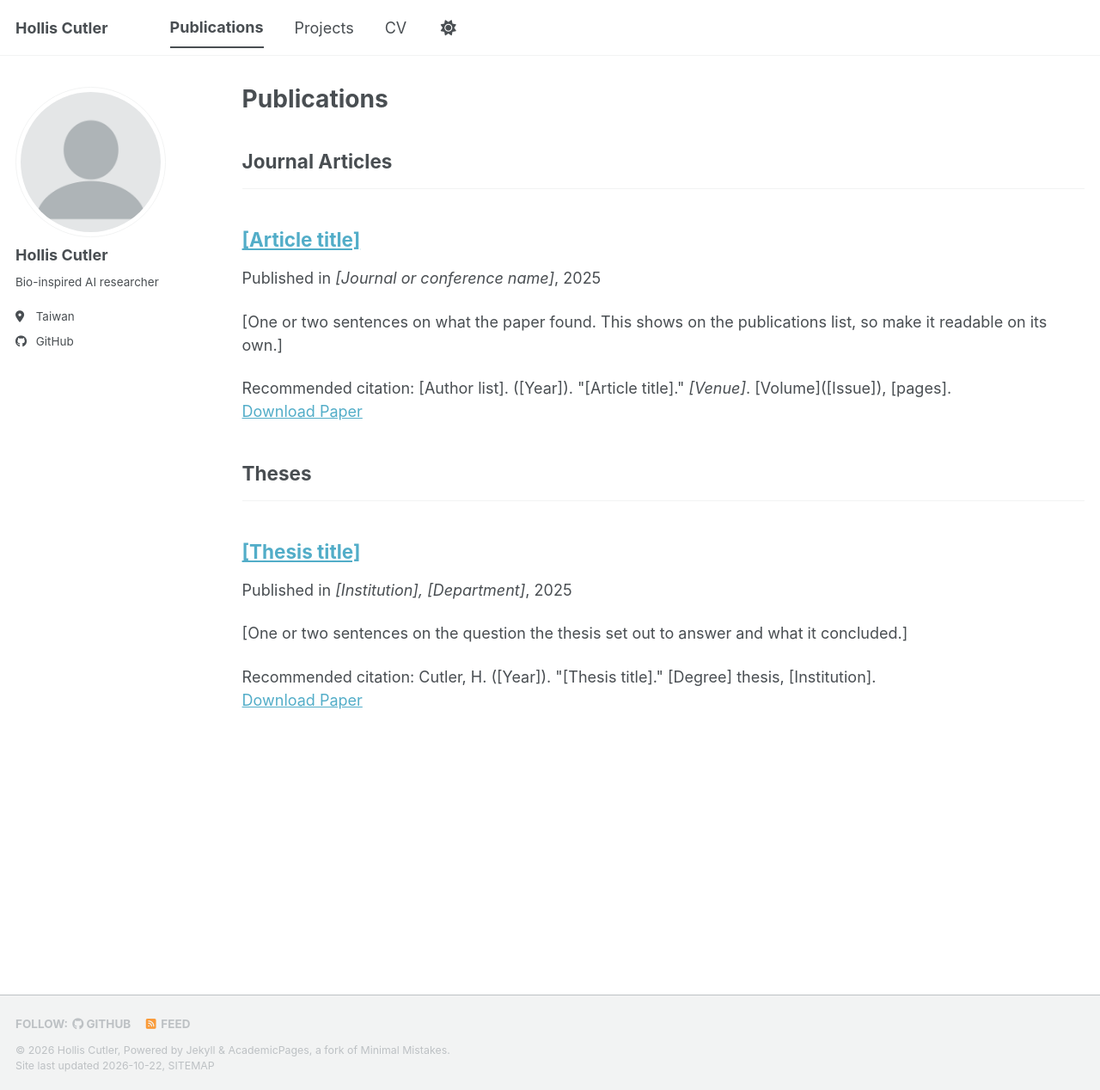
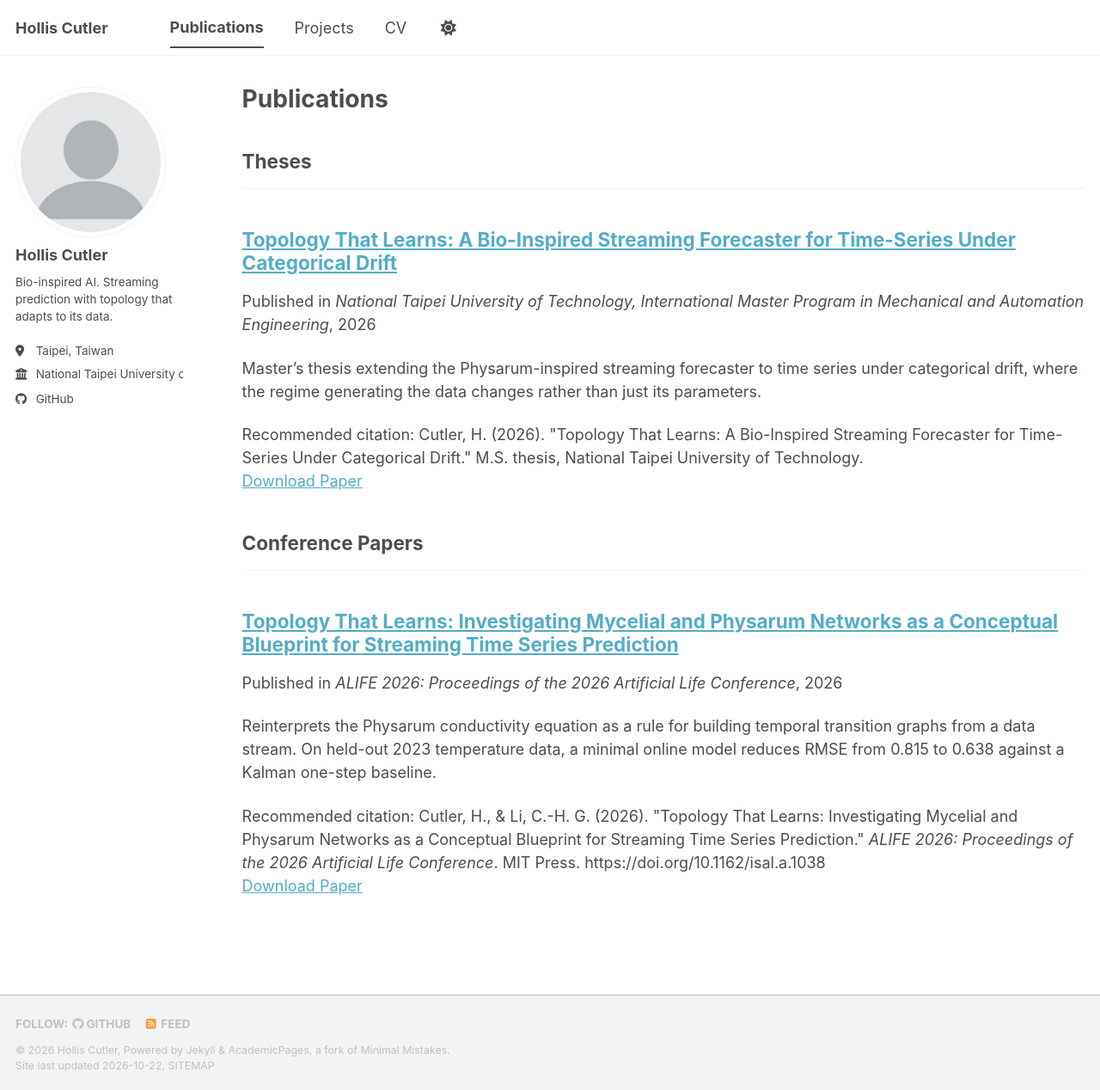
Before and after one commit to holliscutler/holliscutler.github.io, a Jekyll site: the page built from _pages/publications.html, in a window 1280 px wide and 1268 px high. Shown: the whole window at 86% size. Built offline with Jekyll 4.4.1, drawn with Linux system fonts in a browser that asks for light colours; a style sheet for code colours, icons or effects is not loaded.

```diff
--- a/_config.yml
+++ b/_config.yml
@@ -26,9 +26,9 @@ author:
   avatar           : "profile.png"
   name             : "Hollis Cutler"
   pronouns         : # example: "she/her"
-  bio              : "Bio-inspired AI researcher"
-  location         : "Taiwan"  # TODO confirm (city?)
-  employer         :  # TODO your institution or affiliation
+  bio              : "Bio-inspired AI. Streaming prediction with topology that adapts to its data."
+  location         : "Taipei, Taiwan"
+  employer         : "National Taipei University of Technology"
   uri              : # URL
   email            :  # TODO add if you want a public contact address
 
--- a/_pages/cv.md
+++ b/_pages/cv.md
@@ -10,52 +10,14 @@ redirect_from:
 {% include base_path %}
 
 <!--
-  Placeholders are in brackets — replace them before publishing.
+  This page is just a wrapper around a PDF. To wire it up, drop your CV at
+  files/cv.pdf — the link below picks it up with no further changes.
 
-  The Publications section below is generated automatically from the files in
-  _publications/, so you never have to update it by hand. The Talks and Teaching
-  loops are commented out; uncomment them once those collections have content.
-
-  If you'd rather link a PDF than maintain this page, drop it in /files/ and
-  replace the body with a single link.
+  If you'd rather keep the filename dated (cv-2026-10.pdf, say), update the href
+  below to match. Until the file exists, the link will 404.
 -->
 
-## Education
-* [Degree], [Institution], [year]
-* [Degree], [Institution], [year]
+[**Download CV (PDF)**](/files/cv.pdf){: .btn .btn--primary}
 
-## Experience
-* [Dates]: [Role]
-  * [Organization]
-  * [One line on what you did]
-
-* [Dates]: [Role]
-  * [Organization]
-  * [One line on what you did]
-
-## Skills
-* [Area — e.g. the methods or systems you work in]
-* [Area]
-* [Tools and languages]
-
-## Publications
-  <ul>{% for post in site.publications reversed %}
-    {% include archive-single-cv.html %}
-  {% endfor %}</ul>
-
-<!-- Uncomment once _talks/ has content:
-## Talks
-  <ul>{% for post in site.talks reversed %}
-    {% include archive-single-talk-cv.html  %}
-  {% endfor %}</ul>
--->
-
-<!-- Uncomment once _teaching/ has content:
-## Teaching
-  <ul>{% for post in site.teaching reversed %}
-    {% include archive-single-cv.html %}
-  {% endfor %}</ul>
--->
-
-## Service and leadership
-* Co-founder, Taiwan AI Startups Community — [one line on the role]
+A full list of publications, with abstracts and links, is on the
+[publications page](/publications/).
--- a/_publications/2025-01-01-article.md
+++ /dev/null
@@ -1,25 +0,0 @@
----
-title: "[Article title]"
-collection: publications
-category: manuscripts
-permalink: /publication/2025-01-01-article
-excerpt: '[One or two sentences on what the paper found. This shows on the publications list, so make it readable on its own.]'
-date: 2025-01-01
-venue: '[Journal or conference name]'
-paperurl: ''
-citation: '[Author list]. ([Year]). &quot;[Article title].&quot; <i>[Venue]</i>. [Volume]([Issue]), [pages].'
----
-
-<!--
-  TODO before publishing:
-    - Rename this file to YYYY-MM-DD-your-slug.md using the real publication date
-    - Match the `permalink` and `date` fields to that date
-    - Fill `venue`, `citation`, and `excerpt`
-    - Set `paperurl` to a DOI, arXiv link, or a PDF you drop in /files/
-    - `category` must be one of the keys under `publication_category` in
-      _config.yml: manuscripts, theses, or conferences
--->
-
-[The body of the page — as much or as little as you want. This is where you can
-go beyond the abstract: the motivation, what surprised you, what you'd do
-differently. The `citation` field above renders automatically below this text.]
--- a/_publications/2025-01-02-thesis.md
+++ /dev/null
@@ -1,25 +0,0 @@
----
-title: "[Thesis title]"
-collection: publications
-category: theses
-permalink: /publication/2025-01-02-thesis
-excerpt: '[One or two sentences on the question the thesis set out to answer and what it concluded.]'
-date: 2025-01-02
-venue: '[Institution], [Department]'
-paperurl: ''
-citation: 'Cutler, H. ([Year]). &quot;[Thesis title].&quot; [Degree] thesis, [Institution].'
----
-
-<!--
-  TODO before publishing:
-    - Rename this file to YYYY-MM-DD-your-slug.md using the submission or
-      defense date, and match `permalink` and `date` to it
-    - Fill `venue` with institution and department, and `citation` with the
-      degree type (PhD / MSc / etc.)
-    - Set `paperurl` to the institutional repository link, or drop the PDF in
-      /files/ and point at /files/your-thesis.pdf
--->
-
-[A longer treatment than the excerpt — the thesis is usually the biggest single
-piece of work on a site like this, so it's worth a few paragraphs. What question
-drove it, how you approached it, what the chapters cover, what you'd build on.]
--- /dev/null
+++ b/_publications/2026-08-01-alife-topology-that-learns.md
@@ -0,0 +1,34 @@
+---
+title: "Topology That Learns: Investigating Mycelial and Physarum Networks as a Conceptual Blueprint for Streaming Time Series Prediction"
+collection: publications
+category: conferences
+permalink: /publication/2026-08-01-alife-topology-that-learns
+excerpt: 'Reinterprets the Physarum conductivity equation as a rule for building temporal transition graphs from a data stream. On held-out 2023 temperature data, a minimal online model reduces RMSE from 0.815 to 0.638 against a Kalman one-step baseline.'
+date: 2026-08-01
+venue: 'ALIFE 2026: Proceedings of the 2026 Artificial Life Conference'
+paperurl: 'https://doi.org/10.1162/isal.a.1038'
+citation: 'Cutler, H., &amp; Li, C.-H. G. (2026). &quot;Topology That Learns: Investigating Mycelial and Physarum Networks as a Conceptual Blueprint for Streaming Time Series Prediction.&quot; <i>ALIFE 2026: Proceedings of the 2026 Artificial Life Conference</i>. MIT Press. https://doi.org/10.1162/isal.a.1038'
+---
+
+With Chih-Hung G. Li, National Taipei University of Technology.
+
+## Abstract
+
+Streaming time series prediction requires models that operate on continuously
+arriving, non-stationary data under local resource constraints. This paper
+investigates whether biological flow networks, including fungal mycelium and the
+amoebozoan *Physarum polycephalum*, offer a design principle for this setting.
+These systems store memory in changing network structure: frequently used
+pathways strengthen, while unused pathways lose influence. Although biological
+flow networks have inspired work in optimization, unconventional computing,
+reservoir computing, and neural architecture design, they remain largely
+unexplored as a mechanism for streaming time series prediction. We characterize
+the core challenges of streaming prediction and reinterpret the physarum
+conductivity equation, $$dD/dt = f(|Q|) - \gamma D$$, as a rule for constructing
+temporal transition graphs from a data stream. On held-out 2023 temperature
+data, a minimal online model improves over a Kalman one-step baseline, reducing
+RMSE from 0.815 to 0.638. These results suggest that flow-based reinforcement
+and decay can provide a concrete mechanism for streaming predictors whose
+structure adapts with the data they process.
+
+[Read the paper](https://doi.org/10.1162/isal.a.1038){: .btn .btn--primary}
--- /dev/null
+++ b/_publications/2026-08-02-thesis-topology-that-learns.md
@@ -0,0 +1,37 @@
+---
+title: "Topology That Learns: A Bio-Inspired Streaming Forecaster for Time-Series Under Categorical Drift"
+collection: publications
+category: theses
+permalink: /publication/2026-08-02-thesis-topology-that-learns
+excerpt: "Master's thesis extending the Physarum-inspired streaming forecaster to time series under categorical drift, where the regime generating the data changes rather than just its parameters."
+date: 2026-08-02
+venue: 'National Taipei University of Technology, International Master Program in Mechanical and Automation Engineering'
+paperurl: 'https://drive.google.com/file/d/1Cy7BOzzoVXdKqAUUqZVIMVdT65cFqLwp/view?usp=sharing'
+citation: 'Cutler, H. (2026). &quot;Topology That Learns: A Bio-Inspired Streaming Forecaster for Time-Series Under Categorical Drift.&quot; M.S. thesis, National Taipei University of Technology.'
+---
+
+M.S. thesis, International Master Program in Mechanical and Automation
+Engineering, National Taipei University of Technology, August 2026.
+
+<!--
+  TODO: this page currently summarizes the thesis from its title and the related
+  ALIFE paper. Replace the section below with your own framing — the question
+  that drove it, what each chapter covers, and what you'd build on next. A
+  thesis is usually the largest single piece of work on a site like this, so
+  it's worth a few paragraphs in your own words.
+-->
+
+The thesis builds on the design principle set out in the
+[ALIFE 2026 paper](/publication/2026-08-01-alife-topology-that-learns):
+biological flow networks such as fungal mycelium and *Physarum polycephalum*
+store memory in their own structure, strengthening pathways that carry flow and
+letting unused ones decay. Treated as a forecasting mechanism, that yields a
+predictor whose topology adapts with the data it processes, instead of one with
+fixed structure and learned weights.
+
+Where the paper establishes the mechanism, the thesis takes it to **categorical
+drift** — the setting where the regime generating a stream changes, not merely
+its parameters. That is the case fixed-structure online predictors handle worst,
+and the one where a topology that reorganizes itself has the most to offer.
+
+[Read the thesis](https://drive.google.com/file/d/1Cy7BOzzoVXdKqAUUqZVIMVdT65cFqLwp/view?usp=sharing){: .btn .btn--primary}
```
Also changed, not shown: _pages/about.md (+30 -24 lines), _portfolio/project-1.md (deleted, +0 -21 lines).
